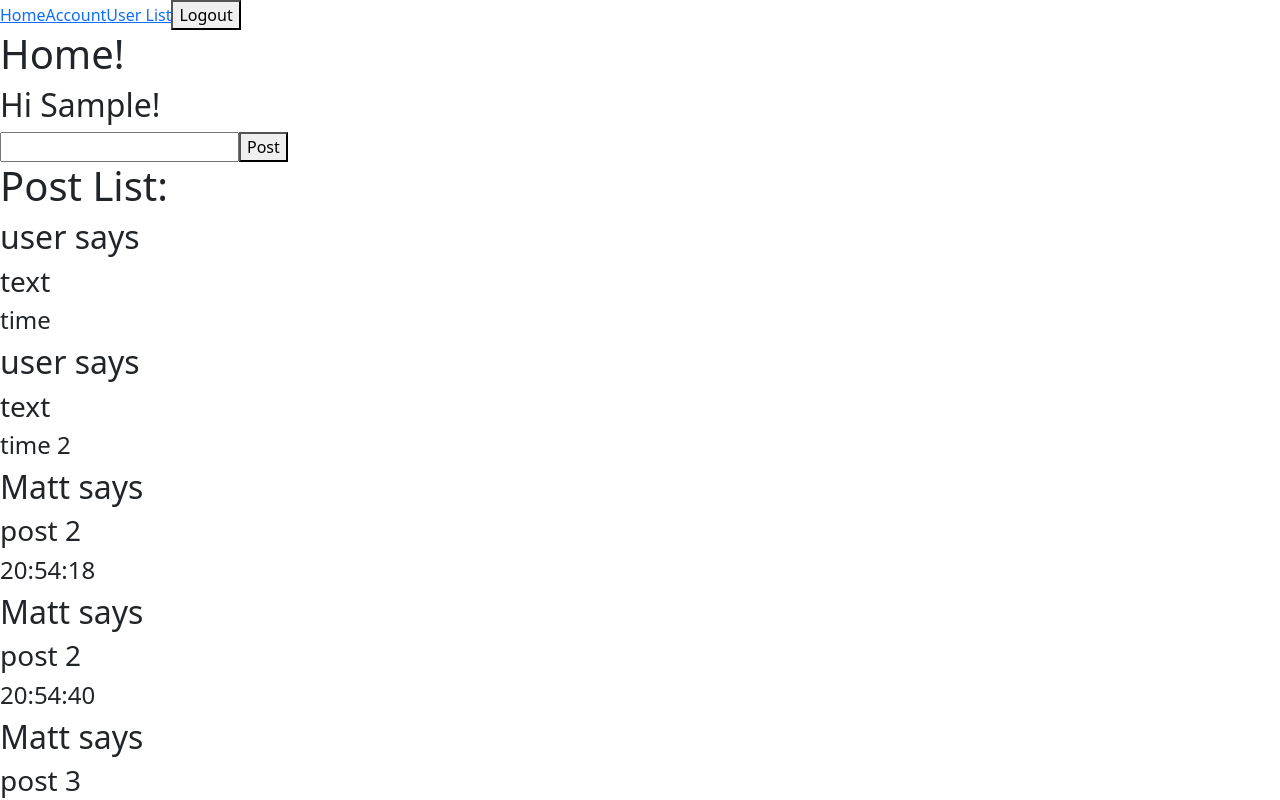
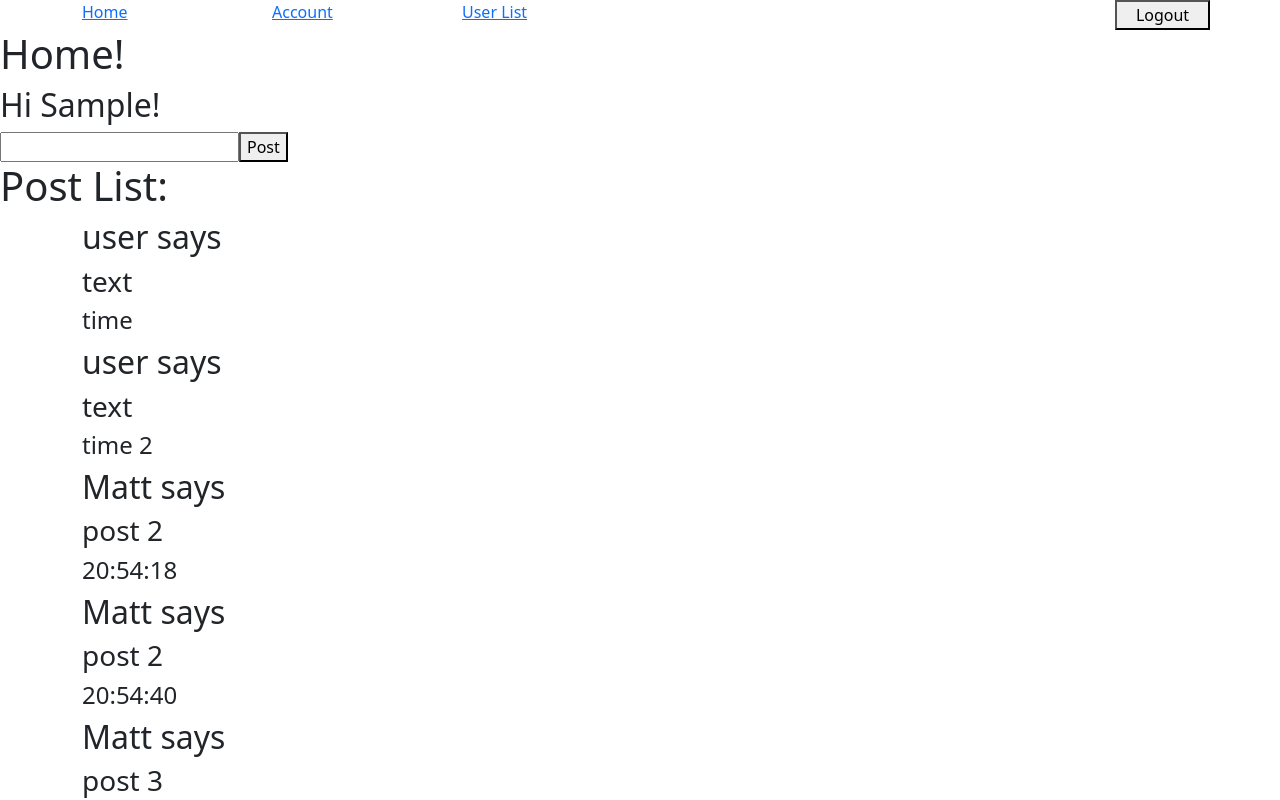
Before and after one commit to bperez3237/phase-2-react-project, a React (Create React App) app: page /login in a window 1280 px wide. Both pictures are taken after typing "Sample" into the empty fields and a click on the button "Login". Shown: the top 800 px of the page. Built offline with nearby package versions, Linux system fonts and the light colour scheme; data requests are answered from the project's data file.

Commit message:
Styled NavBar

```diff
--- a/db.json
+++ b/db.json
@@ -185,6 +185,12 @@
       "user": "brian",
       "time": "18:42:53",
       "id": 31
+    },
+    {
+      "text": "really long post really long postreally long postreally long postreally long postreally long postreally long postreally long postreally long postreally long postreally long postreally long postreally long postreally long postreally long postreally long post",
+      "user": "brian",
+      "time": "21:16:33",
+      "id": 32
     }
   ]
 }
--- a/src/components/App.js
+++ b/src/components/App.js
@@ -6,6 +6,7 @@ import Login from "./Login"
 import Account from "./Account"
 import UserList from './UserList'
 import bootstrap from 'bootstrap'
+
 
 
 function App() {
--- a/src/components/Home.js
+++ b/src/components/Home.js
@@ -43,7 +43,7 @@ function Home({username, feed, setFeed }) {
         <button>Post</button>
       </form>
       <h1>Post List:</h1>
-      <div>
+      <div className='container'>
         {postElements!==undefined ? postElements : null}
       </div>
     </div>
--- a/src/components/Login.js
+++ b/src/components/Login.js
@@ -1,11 +1,7 @@
 import React from "react";
 import { useHistory } from "react-router-dom";
-// import Button from "react-bootstrap/Button"
-// import "boostrap/dist/css/boostrap.min.css"
-// import bootstrap from 'bootstrap'
 
 function Login({ setIsLoggedIn, username, setUsername }) {
-  // const boostrap = require('boostrap')
   const history = useHistory()
 
   function handleChange(e) {
--- a/src/components/NavBar.js
+++ b/src/components/NavBar.js
@@ -3,11 +3,13 @@ import { NavLink} from "react-router-dom";
 
 function NavBar({logout}) {
     return (
-        <div>
-            <NavLink to='./home'>Home</NavLink>
-            <NavLink to='./account'>Account</NavLink>
-            <NavLink to='/userlist'>User List</NavLink>
-            <button onClick={logout}>Logout</button>
+        <div className="container">
+            <div className="row">
+                <NavLink to='./home' className='col-2' >Home</NavLink>
+                <NavLink to='./account'className='col-2' >Account</NavLink>
+                <NavLink to='/userlist'className='col-2' >User List</NavLink>
+                <button onClick={logout} className='col-1 offset-md-5'>Logout</button>
+            </div>
         </div>
     )
 }
```
